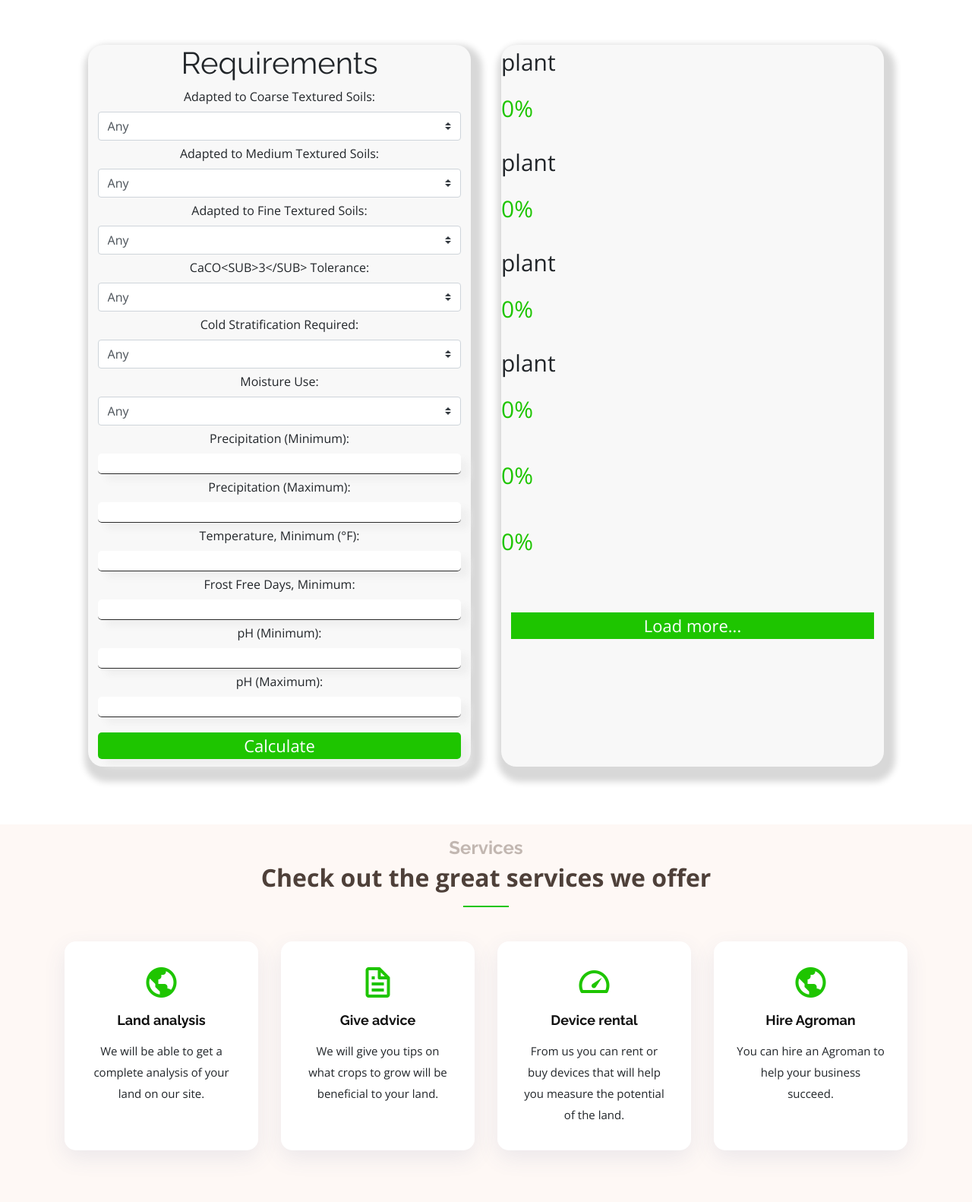
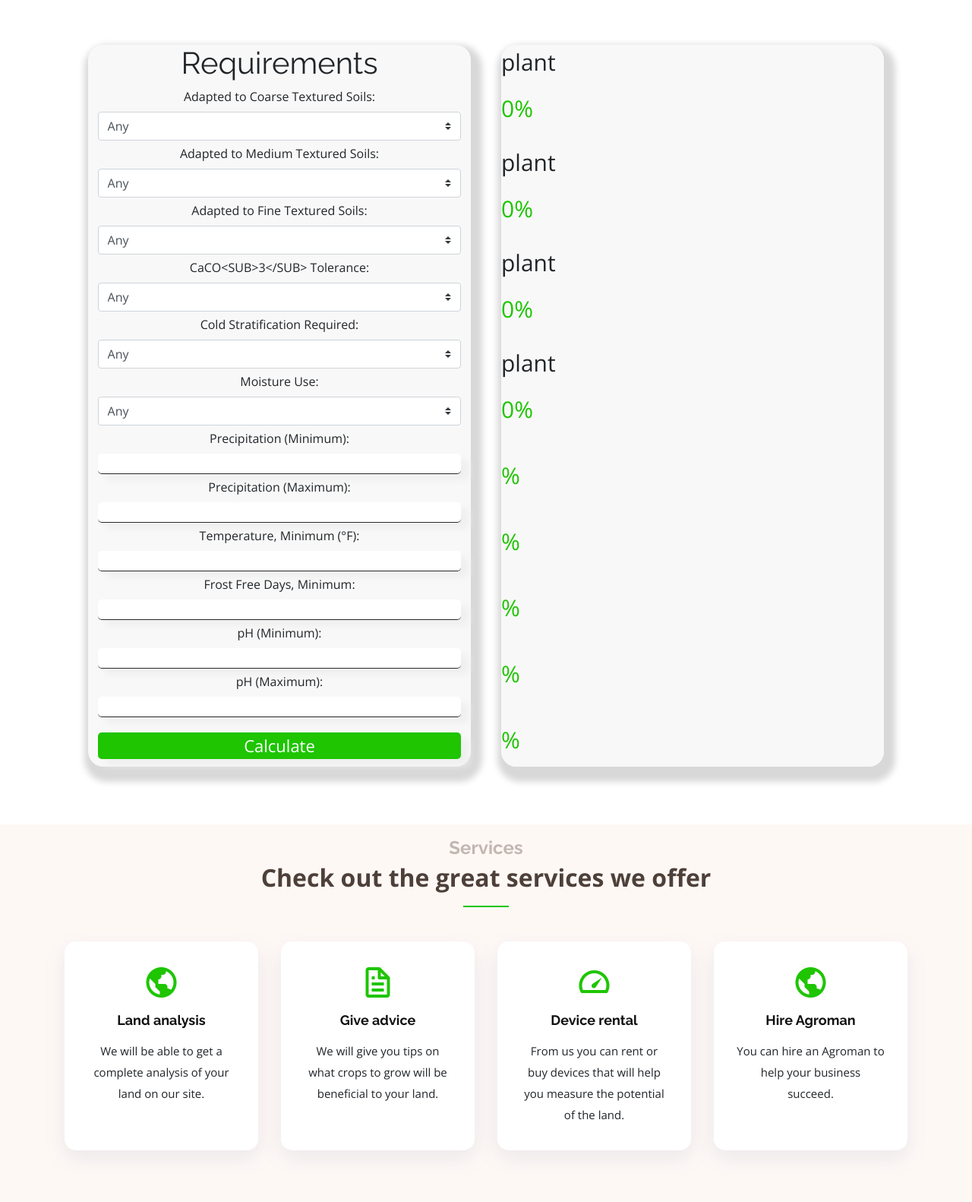
Before and after one commit to marvelyko/AgroLand, a Flask app: page / in a window 1280 px wide. Shown: the part 825-2407 px from the top of the page at 76% size. Run offline with Flask 2, Linux system fonts and the light colour scheme; parts of the project's set-up code (start-up, migrations or seed data) failed here and were passed over; some libraries are stand-ins or nearby versions.

Commit message:
update
update

```diff
--- a/myproject/static/assets/css/style.css
+++ b/myproject/static/assets/css/style.css
@@ -592,6 +592,7 @@
   border-bottom: solid 1px #292929;
 }
 .form-stat-container{
+  overflow: auto;
   flex: 45%;
   max-width: 100%;
   margin: 30px 20px;
--- a/myproject/templates/index.html
+++ b/myproject/templates/index.html
@@ -164,36 +164,70 @@
           <div>
             <div class="dib statistic">
               <p> {{ names[1] }}</p>
-              <p class="percent">{{ scores[0] }}<span>%</span></p>
+              <p class="percent">{{ scores[1] }}<span>%</span></p>
             </div>
           </div>
           <div>
             <div class="dib statistic">
               <p> {{ names[2] }}</p>
-              <p class="percent">{{ scores[0] }}<span>%</span></p>
+              <p class="percent">{{ scores[2] }}<span>%</span></p>
             </div>
           </div>
           <div>
             <div class="dib statistic">
               <p>{{ names[3] }}</p>
-              <p class="percent">{{ scores[1] }}<span>%</span></p>
+              <p class="percent">{{ scores[3] }}<span>%</span></p>
             </div>
           </div>
           <div>
             <div class="dib statistic">
               <p>{{ names[4] }}</p>
-              <p class="percent">{{ scores[2] }}<span>%</span></p>
+              <p class="percent">{{ scores[4] }}<span>%</span></p>
             </div>
           </div>
           <div>
             <div class="dib statistic">
               <p>{{ names[5] }}</p>
-              <p class="percent">{{ scores[3] }}<span>%</span></p>
+              <p class="percent">{{ scores[5] }}<span>%</span></p>
             </div>
           </div>
-          <div class="loadmorestat">
-            <button>Load more...</button>
+          <div>
+            <div class="dib statistic">
+              <p>{{ names[6] }}</p>
+              <p class="percent">{{ scores[6] }}<span>%</span></p>
+            </div>
           </div>
+          <div>
+            <div class="dib statistic">
+              <p>{{ names[7] }}</p>
+              <p class="percent">{{ scores[7] }}<span>%</span></p>
+            </div>
+          </div>
+          <div>
+            <div class="dib statistic">
+              <p>{{ names[8] }}</p>
+              <p class="percent">{{ scores[8] }}<span>%</span></p>
+            </div>
+          </div>
+          <div>
+            <div class="dib statistic">
+              <p>{{ names[9] }}</p>
+              <p class="percent">{{ scores[9] }}<span>%</span></p>
+            </div>
+          </div>
+          <div>
+            <div class="dib statistic">
+              <p>{{ names[10] }}</p>
+              <p class="percent">{{ scores[10] }}<span>%</span></p>
+            </div>
+          </div>
+          <div>
+            <div class="dib statistic">
+              <p>{{ names[11] }}</p>
+              <p class="percent">{{ scores[11] }}<span>%</span></p>
+            </div>
+          </div>
+
         </div>
       </div>
 
```
